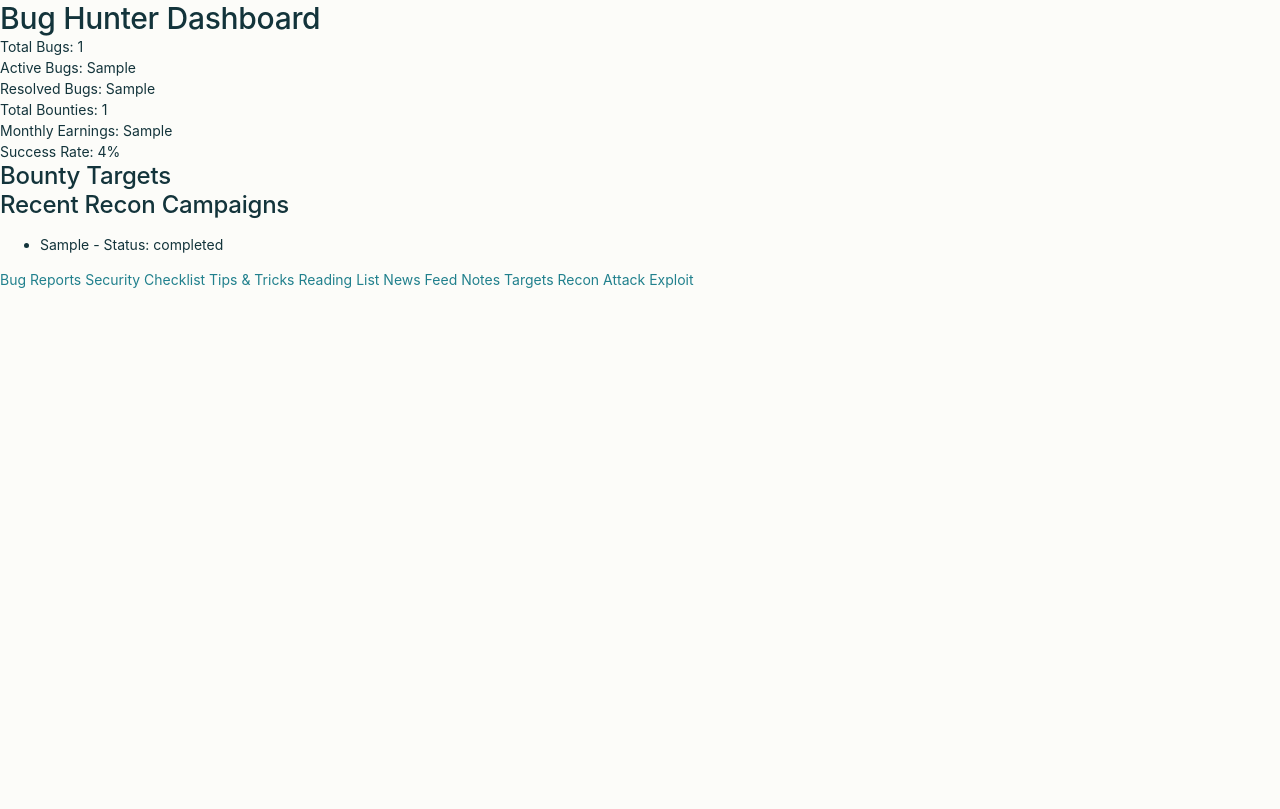
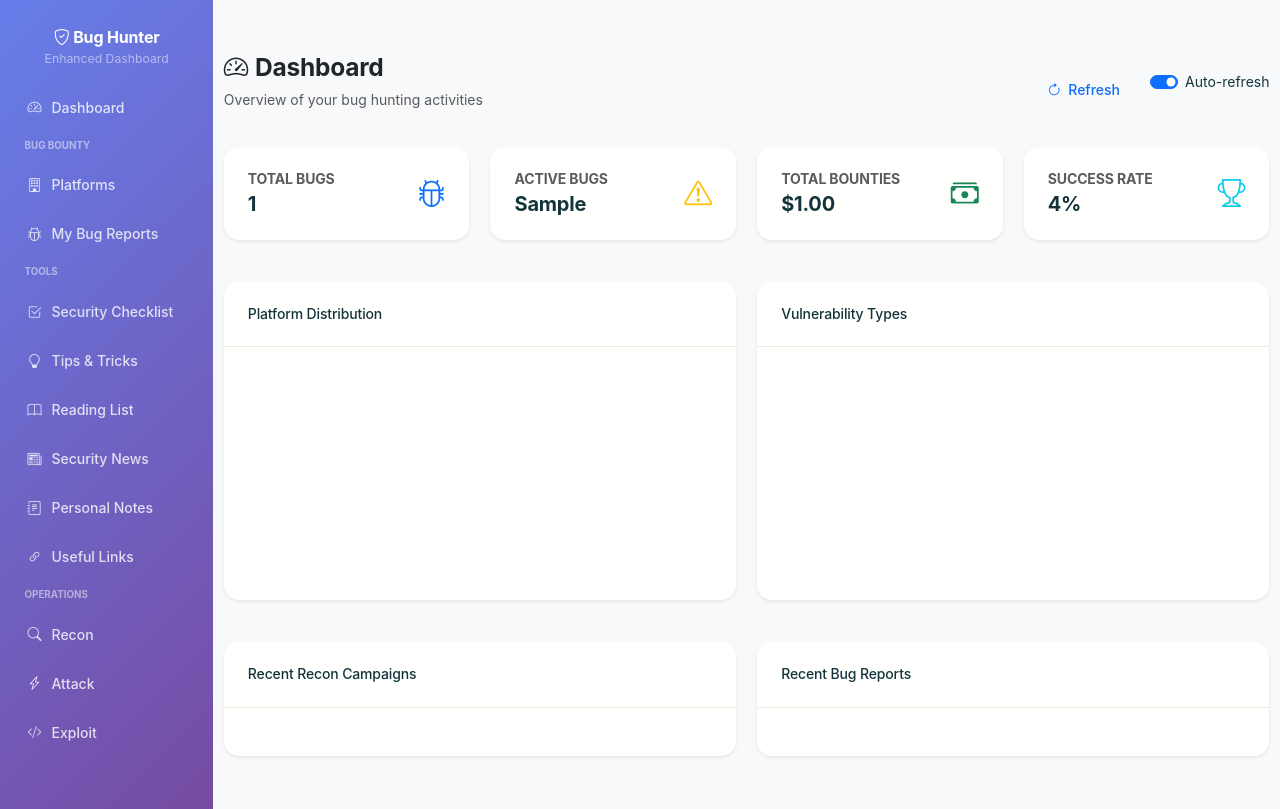
Before and after one commit to Mohammad-Abd-El-Fattah/Bug-Hunter-Platform, a Flask app: template templates/dashboard.html in a window 1280 px wide. Before the commit the page ends 288 px from the top, so only its background shows below. Run offline with Flask 3, Linux system fonts and the light colour scheme; the template is opened without the code that fills it: most values are stand-ins (such as "Sample title", 1, 10 or a date in 2020); a map, chart or similar area stays blank; some libraries are stand-ins or nearby versions; some web fonts are replaced.

Commit message:
Update dashboard.html

```diff
--- a/templates/dashboard.html
+++ b/templates/dashboard.html
@@ -1,45 +1,137 @@
-<!-- templates/dashboard.html -->
-<!DOCTYPE html>
-<html lang="en">
-<head>
-  <meta charset="UTF-8" />
-  <title>Dashboard</title>
-  <link rel="stylesheet" href="{{ url_for('static', filename='css/components.css') }}" />
-  <link rel="stylesheet" href="{{ url_for('static', filename='css/dashboard.css') }}" />
-</head>
-<body>
-  <h1>Bug Hunter Dashboard</h1>
-  <div class="stats-section">
-    <div>Total Bugs: {{ stats.total_bugs }}</div>
-    <div>Active Bugs: {{ stats.active_bugs }}</div>
-    <div>Resolved Bugs: {{ stats.resolved_bugs }}</div>
-    <div>Total Bounties: {{ stats.total_bounties }}</div>
-    <div>Monthly Earnings: {{ stats.monthly_earnings }}</div>
-    <div>Success Rate: {{ stats.success_rate }}%</div>
-    <!-- Add more stats as needed -->
-  </div>
-  <!-- Bounty Targets -->
-  <h2>Bounty Targets</h2>
-  <div id="bountyTargets"></div>
-  <!-- Recent Campaigns -->
-  <h2>Recent Recon Campaigns</h2>
-  <ul>
-    {% for c in recent_campaigns %}
-      <li>{{ c.target_domain }} - Status: {{ c.status }}</li>
-    {% endfor %}
-  </ul>
-  <!-- Navigation to other pages -->
-  <nav>
-    <a href="{{ url_for('bug_reports') }}">Bug Reports</a>
-    <a href="{{ url_for('security_checklist') }}">Security Checklist</a>
-    <a href="{{ url_for('tips_tricks') }}">Tips & Tricks</a>
-    <a href="{{ url_for('reading_list') }}">Reading List</a>
-    <a href="{{ url_for('news_feed') }}">News Feed</a>
-    <a href="{{ url_for('personal_notes') }}">Notes</a>
-    <a href="{{ url_for('targets') }}">Targets</a>
-    <a href="{{ url_for('recon') }}">Recon</a>
-    <a href="{{ url_for('attack') }}">Attack</a>
-    <a href="{{ url_for('exploit') }}">Exploit</a>
-  </nav>
-</body>
-</html>
+{% extends "base.html" %}
+
+{% block title %}Dashboard - Bug Hunter Enhanced{% endblock %}
+
+{% block content %}
+<div class="row mb-4">
+    <div class="col">
+        <div class="d-flex justify-content-between align-items-center">
+            <div>
+                <h1 class="h3 text-dark fw-bold">
+                    <i class="bi bi-speedometer2 me-2"></i>Dashboard
+                </h1>
+                <p class="text-muted">Overview of your bug hunting activities</p>
+            </div>
+            <div class="btn-group">
+                <button class="btn btn-outline-primary" id="refreshBtn">
+                    <i class="bi bi-arrow-clockwise me-2"></i>Refresh
+                </button>
+                <div class="form-check form-switch ms-3">
+                    <input class="form-check-input" type="checkbox" id="autoRefresh" checked>
+                    <label class="form-check-label" for="autoRefresh">Auto-refresh</label>
+                </div>
+            </div>
+        </div>
+    </div>
+</div>
+
+<div class="row g-4">
+    <div class="col-xl-3 col-md-6">
+        <div class="card">
+            <div class="card-body">
+                <div class="d-flex justify-content-between align-items-center">
+                    <div>
+                        <h6 class="text-muted text-uppercase fw-bold mb-1">Total Bugs</h6>
+                        <h3 class="fw-bold mb-0" id="totalBugs">{{ stats.total_bugs or 0 }}</h3>
+                    </div>
+                    <div class="text-primary">
+                        <i class="bi bi-bug" style="font-size: 2rem;"></i>
+                    </div>
+                </div>
+            </div>
+        </div>
+    </div>
+    <div class="col-xl-3 col-md-6">
+        <div class="card">
+            <div class="card-body">
+                <div class="d-flex justify-content-between align-items-center">
+                    <div>
+                        <h6 class="text-muted text-uppercase fw-bold mb-1">Active Bugs</h6>
+                        <h3 class="fw-bold mb-0" id="activeBugs">{{ stats.active_bugs or 0 }}</h3>
+                    </div>
+                    <div class="text-warning">
+                        <i class="bi bi-exclamation-triangle" style="font-size: 2rem;"></i>
+                    </div>
+                </div>
+            </div>
+        </div>
+    </div>
+    <div class="col-xl-3 col-md-6">
+        <div class="card">
+            <div class="card-body">
+                <div class="d-flex justify-content-between align-items-center">
+                    <div>
+                        <h6 class="text-muted text-uppercase fw-bold mb-1">Total Bounties</h6>
+                        <h3 class="fw-bold mb-0" id="totalBounties">${{ "%.2f"|format(stats.total_bounties or 0) }}</h3>
+                    </div>
+                    <div class="text-success">
+                        <i class="bi bi-cash-stack" style="font-size: 2rem;"></i>
+                    </div>
+                </div>
+            </div>
+        </div>
+    </div>
+    <div class="col-xl-3 col-md-6">
+        <div class="card">
+            <div class="card-body">
+                <div class="d-flex justify-content-between align-items-center">
+                    <div>
+                        <h6 class="text-muted text-uppercase fw-bold mb-1">Success Rate</h6>
+                        <h3 class="fw-bold mb-0" id="successRate">{{ stats.success_rate or 0 }}%</h3>
+                    </div>
+                    <div class="text-info">
+                        <i class="bi bi-trophy" style="font-size: 2rem;"></i>
+                    </div>
+                </div>
+            </div>
+        </div>
+    </div>
+</div>
+
+<div class="row g-4 mt-4">
+    <div class="col-lg-6">
+        <div class="card">
+            <div class="card-header">
+                <h6 class="card-title mb-0">Platform Distribution</h6>
+            </div>
+            <div class="card-body">
+                <canvas id="platformChart" height="200"></canvas>
+            </div>
+        </div>
+    </div>
+    <div class="col-lg-6">
+        <div class="card">
+            <div class="card-header">
+                <h6 class="card-title mb-0">Vulnerability Types</h6>
+            </div>
+            <div class="card-body">
+                <canvas id="vulnerabilityChart" height="200"></canvas>
+            </div>
+        </div>
+    </div>
+</div>
+
+<div class="row g-4 mt-4">
+    <div class="col-lg-6">
+        <div class="card">
+            <div class="card-header">
+                <h6 class="card-title mb-0">Recent Recon Campaigns</h6>
+            </div>
+            <div class="card-body" id="recentCampaigns">
+                </div>
+        </div>
+    </div>
+    <div class="col-lg-6">
+        <div class="card">
+            <div class="card-header">
+                <h6 class="card-title mb-0">Recent Bug Reports</h6>
+            </div>
+            <div class="card-body" id="recentBugReports">
+                </div>
+        </div>
+    </div>
+</div>
+{% endblock %}
+
+{% block scripts %}
+{% endblock %}
```
